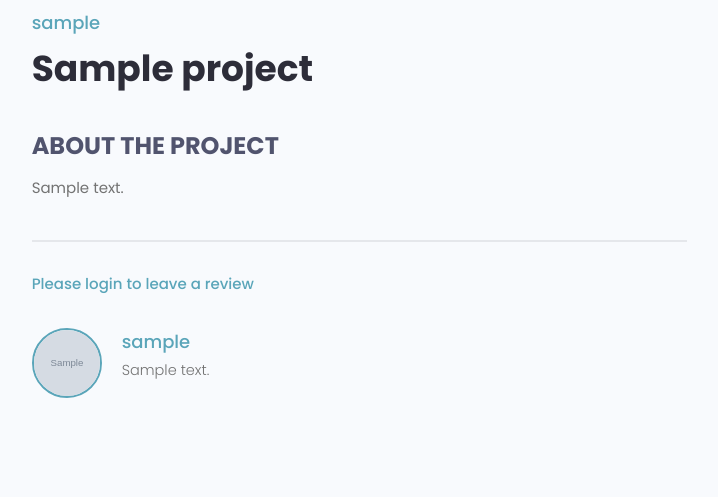
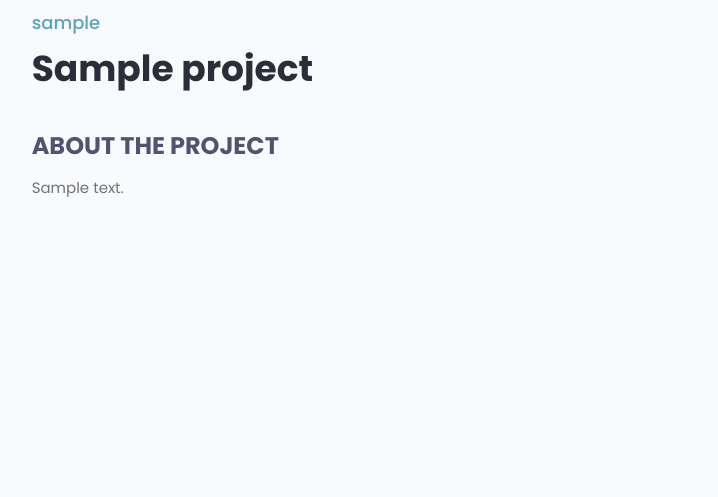
Before and after one commit to quminzhi/DevZone, a Django app: page /projects/single-project/00000000-0000-0000-0000-000000000001/ in a window 1280 px wide. Shown: the part 577-1074 px from the top of the page, without its empty margins (465-1183 px from the left). After the commit the page ends 774 px from the top, so only its background shows below. Run offline with Django 3.2, Linux system fonts and the light colour scheme; tables that the repository leaves empty hold one stand-in row (values such as "Sample post"); grey boxes marked "Sample" are stand-in pictures; some libraries are stand-ins or nearby versions.

Commit message:
Cancel out comment

```diff
--- a/base/templates/base/single-project.html
+++ b/base/templates/base/single-project.html
@@ -34,7 +34,7 @@
                     {{ project.description }}
                 </div>
 
-                <div class="comments">
+                <!-- <div class="comments">
                     {% if request.user.profile.id == project.owner.id %}
                     <h3 class="singleProject__subtitle">Feedback</h3>
                     <h5 class="project--rating">
@@ -79,7 +79,7 @@
                         {% endif %}
                         {% endfor %}
                     </div>
-                </div>
+                </div> -->
             </div>
         </div>
     </div>
```
